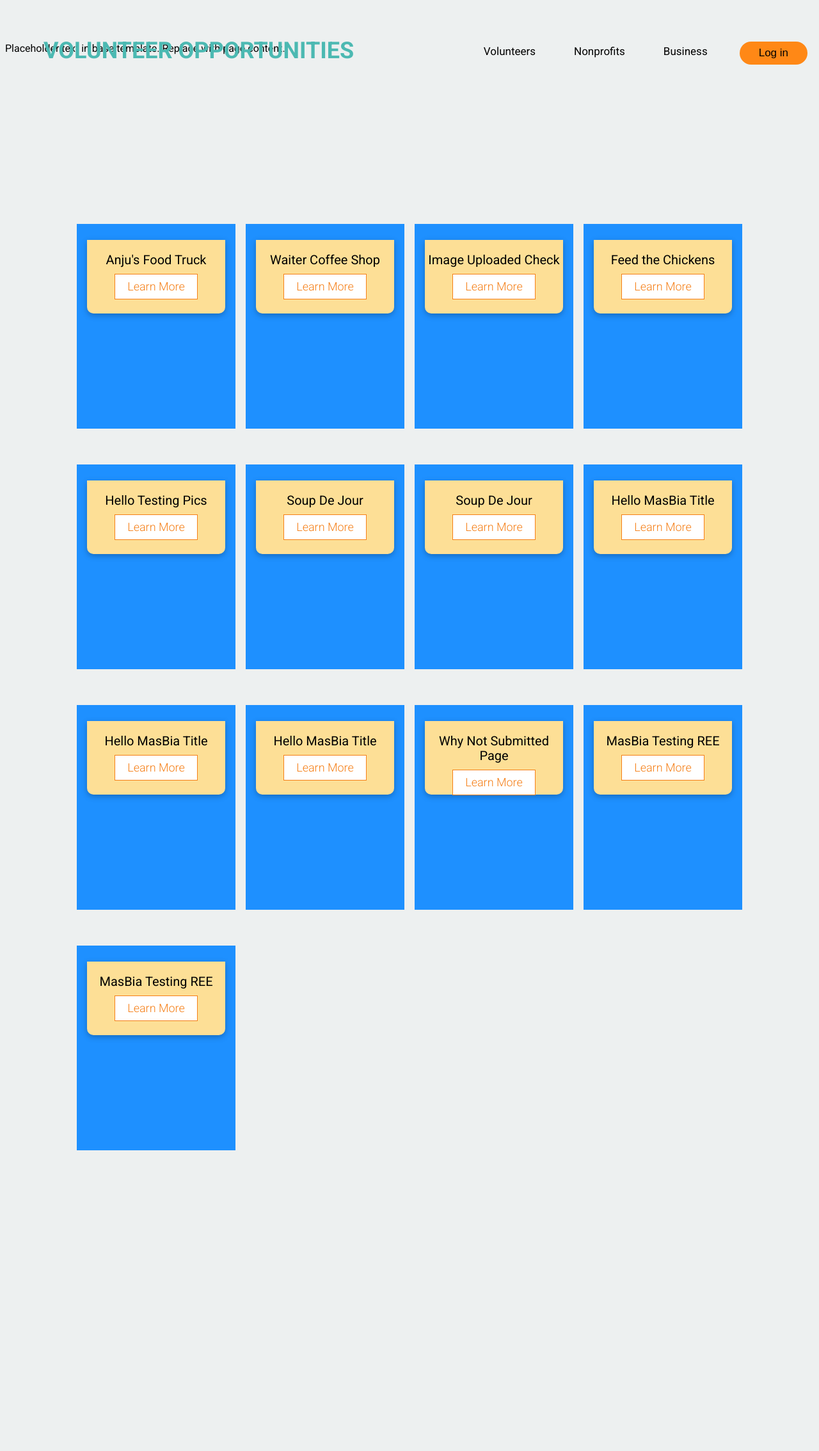
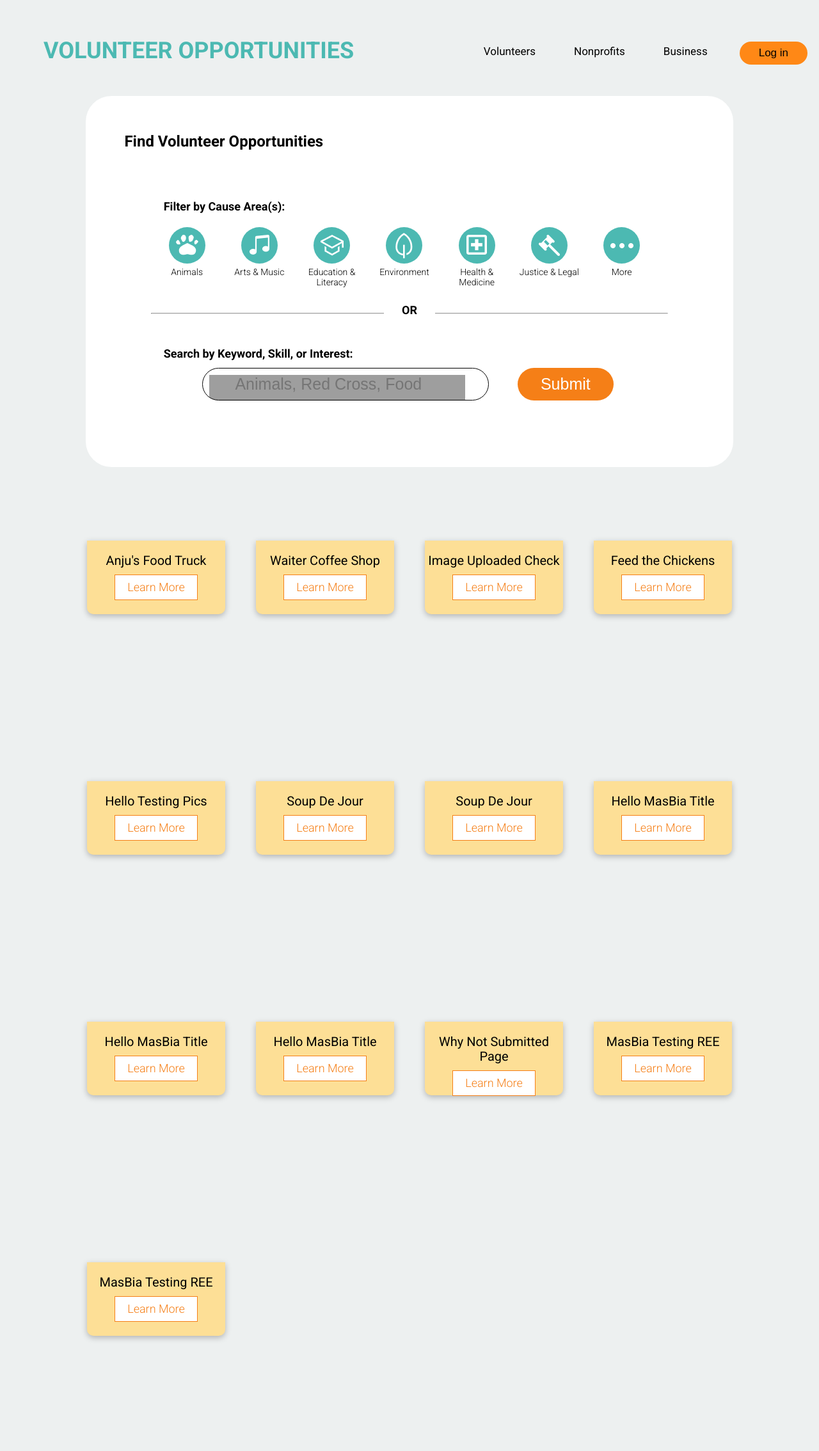
Before and after one commit to Interhacks-2020/Simpact, a Django app: page /volListing/ in a window 1280 px wide. Shown: the whole page at 64% size. Before the commit the page ends 1798 px from the top, so only its background shows below. Run offline with Django 3.2, Linux system fonts and the light colour scheme; data comes from the database, SQL or seed files in the repository; grey boxes are pictures that could not be loaded.

Commit message:
Adding updates for Max

```diff
--- a/SimpactApp/static/volopplistingbase.css
+++ b/SimpactApp/static/volopplistingbase.css
@@ -528,7 +528,7 @@
 }
 
 .card {
-	background-color: dodgerblue;
+	/*background-color: dodgerblue;*/
 	color: white;
 	padding: 1rem;
 	height: 20rem;
--- a/SimpactApp/templates/SimpactApp/add_volopp.html
+++ b/SimpactApp/templates/SimpactApp/add_volopp.html
@@ -1,5 +1,6 @@
 {% extends "tempbase.html" %}
 {% load widget_tweaks %}
+
 
 
 {% block title %} ADDING OPPORTUNITIES {% endblock title %}
--- a/SimpactApp/templates/SimpactApp/volopplisting.html
+++ b/SimpactApp/templates/SimpactApp/volopplisting.html
@@ -1,18 +1,94 @@
 {% extends 'volopplistingbase.html' %}
+{% load static %}
 
 {% block title %}{{ "Volunteer: Opportunities" }}{% endblock title %}
 
 
 
+{% block volcontenttop %}
+<div class="findbox">
+	<div class="findtxt"> Find Volunteer Opportunities </div>
+	<div class="subfindtxt"> Filter by Cause Area(s):  </div>
+
+	<div class="iconbox">
+		<div class="iconrow">
+			<div class="iconcolumn">
+				<a href="#filter" style="text-decoration: none; color: #000000">
+					<div class="filtericon">
+						<img src="{% static 'filters/animals.png' %}" style="margin: 0 auto; margin-top: 12px;">
+					</div>
+					<div class="filtertxt"> Animals </div>
+				</a>
+			</div>
+			<div class="iconcolumn">
+				<div class="filtericon">
+					<img src="{% static 'filters/art.png' %}" style="margin: 0 auto; margin-top: 12px;">
+				</div>
+				<div class="filtertxt"> Arts & Music </div>
+			</div>
+			<div class="iconcolumn">
+				<div class="filtericon">
+					<img src="{% static 'filters/education.png' %}" style="margin: 0 auto; margin-top: 12px;">
+				</div>
+				<div class="filtertxt"> Education & Literacy </div>
+			</div>
+			<div class="iconcolumn">
+				<div class="filtericon">
+					<img src="{% static 'filters/environment.png' %}" style="margin-left: -3px; margin-top: 8px;">
+				</div>
+				<div class="filtertxt"> Environment  </div>
+			</div>
+			<div class="iconcolumn">
+				<div class="filtericon">
+					<img src="{% static 'filters/health.png' %}" style="margin: 0 auto; margin-top: 12px;">
+				</div>
+				<div class="filtertxt"> Health & Medicine </div>
+			</div>
+			<div class="iconcolumn">
+				<div class="filtericon">
+					<img src="{% static 'filters/justice.png' %}" style="margin: 0 auto; margin-top: 12px;">
+				</div>
+				<div class="filtertxt"> Justice & Legal </div>
+			</div>
+			<div class="iconcolumn">
+				<div class="filtericon">
+					<img src="{% static 'filters/more.png' %}" style="margin: 0 auto; margin-top: 25px;">
+				</div>
+				<div class="filtertxt"> More </div>
+			</div>
+
+		</div>
+	</div>
+
+
+	<!-- OR -->
+	<hr class="horline">
+	<div class="ortxt"> OR </div>
+
+	<!-- Search -->
+	<div class="subfindtxt" style="width: 364px;"> Search by Keyword, Skill, or Interest:  </div>
+
+
+	<div class="searchcontainer">
+		<form action="/action_page.php">
+			<input type="text" placeholder="Animals, Red Cross, Food" name="search" class="searchbar" >
+
+			<button type="submit" class="submitbutton">Submit</button>
+		</form>
+	</div>
+
+</div>
+
+
+{% endblock volcontenttop %}
+
+
+
+
+
 {% block voloppcontent %}
-		<!-- <h1>All VolOpps in Database</h1>
-		<ul>
-			{% for volopp in volopp_list %}
-				<li>{{ volopp.vol_title }}</li>
-			{% endfor %}
-		</ul> -->
 
-	<div class="gridcontainer" style="width: 100%">
+	<div class="gridcontainer" style="width: 100%; top: 150px">
 		{% for volopp in volopp_list %}
 			<div class="card">
 				<!-- <p> {{ volopp.vol_photo.url }} </p> -->
@@ -22,7 +98,7 @@
 				<div class="bottomcard">
 					{{ volopp.vol_title }}
 					<br>
-					<a href="#new" style="text-decoration: none;">
+					<a href="{% url }" style="text-decoration: none;">
 						<div class="learnmorebutton"> Learn More </div>
 					</a>
 				</div>
```
Also changed, not shown: SimpactApp/templates/SimpactApp/voloppdescription.html (+50 -0 lines), imgs/voloppimgs/volunteer3_fHysXqR.png (added), imgs/voloppimgs/volunteer3_vBUNHhd.png (added), 1 other file.
